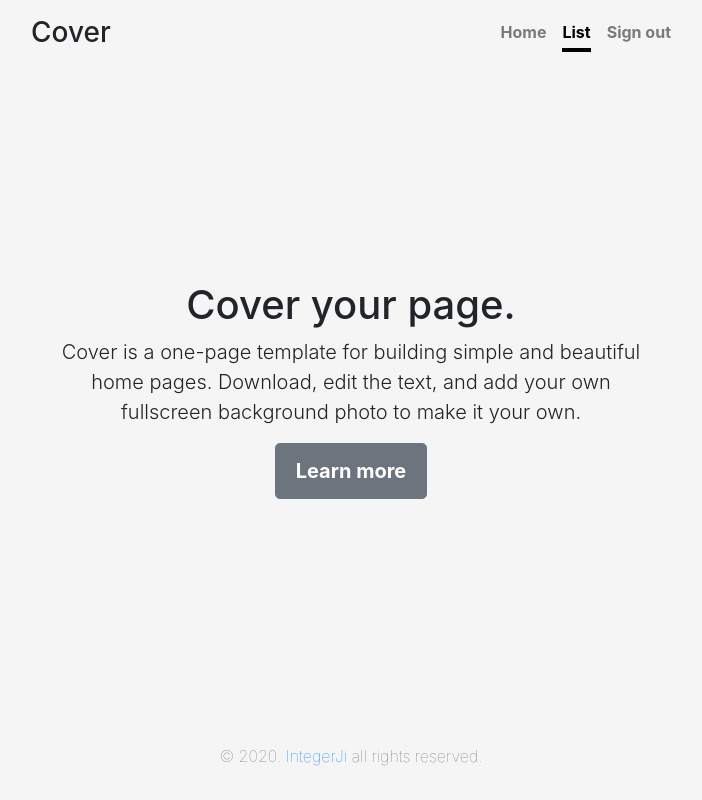
After one commit to integerJI/covid-19-report, a Django app: template app/templates/list.html in a window 1280 px wide. The commit adds this page. Shown: the whole page, without its empty margins (289-991 px from the left). Run offline with Django 3.2, Linux system fonts and the light colour scheme; the template is opened without the code that fills it, so the values that code supplies are empty; some libraries are stand-ins or nearby versions.

Commit message:
메인페이지 수정

```diff
--- /dev/null
+++ b/app/templates/list.html
@@ -0,0 +1,64 @@
+{% load static %}
+<!doctype html>
+<html lang="en">
+
+<head>
+  <meta charset="utf-8">
+  <meta name="viewport" content="width=device-width, initial-scale=1, shrink-to-fit=no">
+  <meta name="description" content="">
+  <meta name="author" content="Mark Otto, Jacob Thornton, and Bootstrap contributors">
+  <meta name="generator" content="Jekyll v4.0.1">
+  <title>COVID-19-REPORT</title>
+
+  <link rel="canonical" href="https://getbootstrap.com/docs/4.5/examples/cover/">
+
+  <!-- Bootstrap core CSS -->
+  <link href="{% static 'css/bootstrap.css' %}" rel="stylesheet">
+
+  <!-- Custom styles for this template -->
+  <link href="{% static 'css/cover.css' %}" rel="stylesheet">
+
+  <style>
+    .bd-placeholder-img {
+      font-size: 1.125rem;
+      text-anchor: middle;
+      -webkit-user-select: none;
+      -moz-user-select: none;
+      -ms-user-select: none;
+      user-select: none;
+    }
+
+    @media (min-width: 768px) {
+      .bd-placeholder-img-lg {
+        font-size: 3.5rem;
+      }
+    }
+  </style>
+</head>
+<body class="text-center">
+  <div class="cover-container d-flex w-100 h-100 p-3 mx-auto flex-column">
+    <header class="masthead mb-auto">
+      <div class="inner">
+        <h3 class="masthead-brand">Cover</h3>
+        <nav class="nav nav-masthead justify-content-center">
+          <a class="nav-link" href="{% url 'index' %}">Home</a>
+          <a class="nav-link active" href="{% url 'list' %}">List</a>
+          <a class="nav-link" href="{% url 'signout' %}">Sign out</a>
+        </nav>
+      </div>
+    </header>
+    <main role="main" class="inner cover">
+      <h1 class="cover-heading">Cover your page.</h1>
+      <p class="lead">Cover is a one-page template for building simple and beautiful home pages. Download, edit the
+        text, and add your own fullscreen background photo to make it your own.</p>
+      <p class="lead">
+        <a href="#" class="btn btn-lg btn-secondary">Learn more</a>
+      </p>
+    </main>
+    <footer class="mastfoot mt-auto">
+      <div class="inner">
+        <p class="text-muted font-weight-lighter">&copy; 2020. <a href="https://www.instagram.com/integer_ji/">IntegerJi</a> all rights reserved.</p>
+      </div>
+    </footer>
+  </div>
+</body>
--- a/app/urls.py
+++ b/app/urls.py
@@ -3,5 +3,6 @@ from . import views
 
 urlpatterns = [
     path('index/', views.index, name='index'),
+    path('list/', views.list, name='list'),
     path('report/', views.report, name='report'),
 ]
--- a/app/views.py
+++ b/app/views.py
@@ -35,6 +35,9 @@ def index(request):
 
     return render(request, 'index.html', {'report':report, 'apiKey':API_KET})
 
+def list(request):
+    return render(request, 'list.html')
+
 @login_required
 @require_POST
 def report(request):
--- a/user/templates/signin.html
+++ b/user/templates/signin.html
@@ -55,9 +55,9 @@
             <input type="password" id="inputPassword" name="password" class="form-control" placeholder="Password" required>
         </div>
         <br>
-        <button class="btn btn-lg btn-primary btn-block" type="submit">Sign in</button>
+        <button class="btn btn-lg btn-secondary btn-block" type="submit">Sign in</button>
         <hr>
-        <a class="btn btn-lg btn-primary btn-block" href="{% url 'signup' %}">Sing up</a>
+        <a class="btn btn-lg btn-secondary btn-block" href="{% url 'signup' %}">Sing up</a>
         <p class="mt-5 mb-3 text-muted font-weight-lighter">&copy; 2020. <a href="https://www.instagram.com/integer_ji/">IntegerJi</a> all rights reserved.</p>
     </form>
 </body>
--- a/user/templates/signup.html
+++ b/user/templates/signup.html
@@ -60,9 +60,9 @@
             <input type="password" id="inputPassword" name="password2" class="form-control" placeholder="Confirm Password" required>
         </div>
         <br>
-        <button class="btn btn-lg btn-primary btn-block" type="submit">Sign up</button>
+        <button class="btn btn-lg btn-secondary btn-block" type="submit">Sign up</button>
         <hr>
-        <a class="btn btn-lg btn-primary btn-block" href="{% url 'signin' %}">Back</a>
+        <a class="btn btn-lg btn-secondary btn-block" href="{% url 'signin' %}">Back</a>
         <p class="mt-5 mb-3 text-muted font-weight-lighter">&copy; 2020. <a href="https://www.instagram.com/integer_ji/">IntegerJi</a> all rights reserved.</p>
     </form>
 </body>
```
Also changed, not shown: app/templates/index.html (+6 -5 lines), db.sqlite3.
